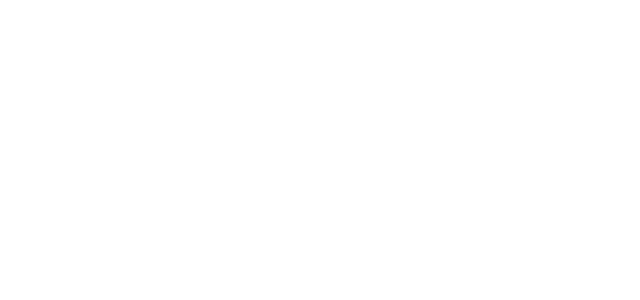
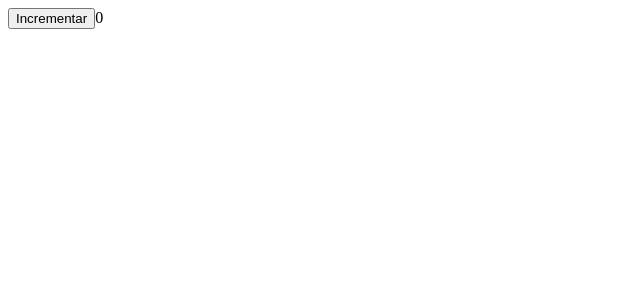
Before and after one commit to rogerxm/react-drag-and-drop-management-app, a React (Vite) app: page / in a window 1280 px wide. Shown: the top 300 px of the page, without its empty margins (0-640 px from the left). Built offline with nearby package versions, Linux system fonts and the light colour scheme.

Commit message:
Configuracion inicial de Redux

```diff
--- a/package.json
+++ b/package.json
@@ -11,9 +11,11 @@
   },
   "dependencies": {
     "@dnd-kit/core": "^6.3.1",
+    "@reduxjs/toolkit": "^2.9.2",
     "axios": "^1.12.2",
     "react": "^19.1.1",
     "react-dom": "^19.1.1",
+    "react-redux": "^9.2.0",
     "react-router": "^7.9.4"
   },
   "devDependencies": {
--- a/src/App.tsx
+++ b/src/App.tsx
@@ -1,7 +1,20 @@
+import { useDispatch, useSelector } from "react-redux";
 import "./App.css";
+import { type RootState } from "./store/store";
+import { increment } from "./store/userSlice";
 
 function App() {
-  return <></>;
+  const count = useSelector((state: RootState) => state.users.value);
+  const dispatch = useDispatch();
+
+  return (
+    <>
+      <div>
+        <button onClick={() => dispatch(increment())}>Incrementar</button>
+        <span>{count}</span>
+      </div>
+    </>
+  );
 }
 
 export default App;
--- a/src/main.tsx
+++ b/src/main.tsx
@@ -2,9 +2,13 @@
 import { createRoot } from "react-dom/client";
 
 import App from "./App.tsx";
+import { Provider } from "react-redux";
+import { store } from "./store/store.ts";
 
 createRoot(document.getElementById("root")!).render(
   <StrictMode>
-    <App />
+    <Provider store={store}>
+      <App />
+    </Provider>
   </StrictMode>
 );
--- /dev/null
+++ b/src/store/store.ts
@@ -0,0 +1,11 @@
+import { configureStore } from "@reduxjs/toolkit";
+import userReducer from "./userSlice";
+
+export const store = configureStore({
+  reducer: {
+    users: userReducer,
+  },
+});
+
+export type RootState = ReturnType<typeof store.getState>;
+export type AppDispatch = typeof store.dispatch;
--- /dev/null
+++ b/src/store/userSlice.ts
@@ -0,0 +1,18 @@
+import { createSlice } from "@reduxjs/toolkit";
+
+const initialState = {
+  value: 0,
+};
+
+export const userSlice = createSlice({
+  name: "users",
+  initialState,
+  reducers: {
+    increment: (state) => {
+      state.value += 1;
+    },
+  },
+});
+
+export const { increment } = userSlice.actions;
+export default userSlice.reducer;
```
Also changed, not shown: 1 other file (tests, documents, lock files or other folders).
